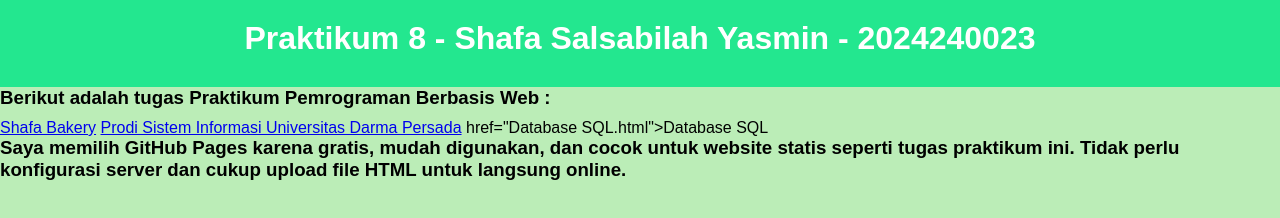
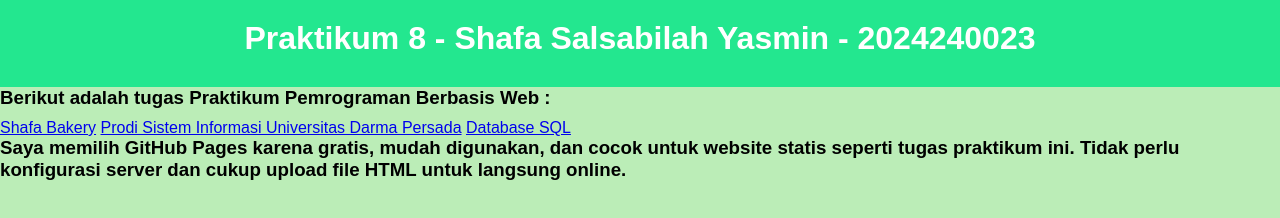
Before and after one commit to Sfslsblhysmn/Shafaa0023, a plain HTML site: page index.html in a window 1280 px wide. Drawn offline with Linux system fonts and the light colour scheme.

Commit message:
Update index.html

```diff
--- a/index.html
+++ b/index.html
@@ -33,7 +33,7 @@
   <h3>Berikut adalah tugas Praktikum Pemrograman Berbasis Web : </h3>
   <a href="shafa-bakery.html">Shafa Bakery</a>
   <a href="Web-SI.html">Prodi Sistem Informasi Universitas Darma Persada</a>
-  <a> href="Database SQL.html">Database SQL</a>
+  <a href="Database SQL.html">Database SQL</a>
   <h3>Saya memilih GitHub Pages karena gratis, mudah digunakan, dan cocok untuk website statis seperti tugas praktikum ini. Tidak perlu konfigurasi server dan cukup upload file HTML untuk langsung online.</h3>
 
 </body>
```
